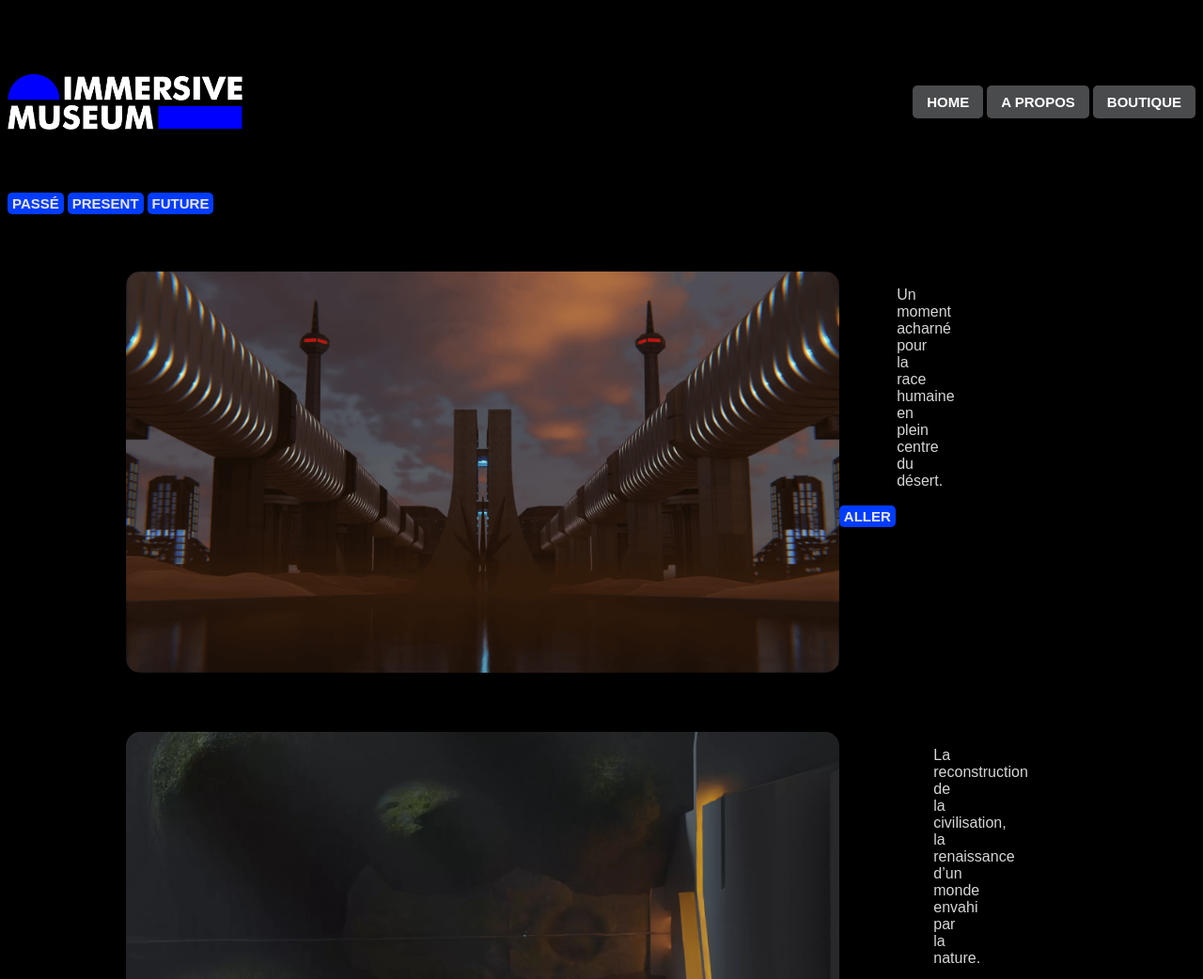
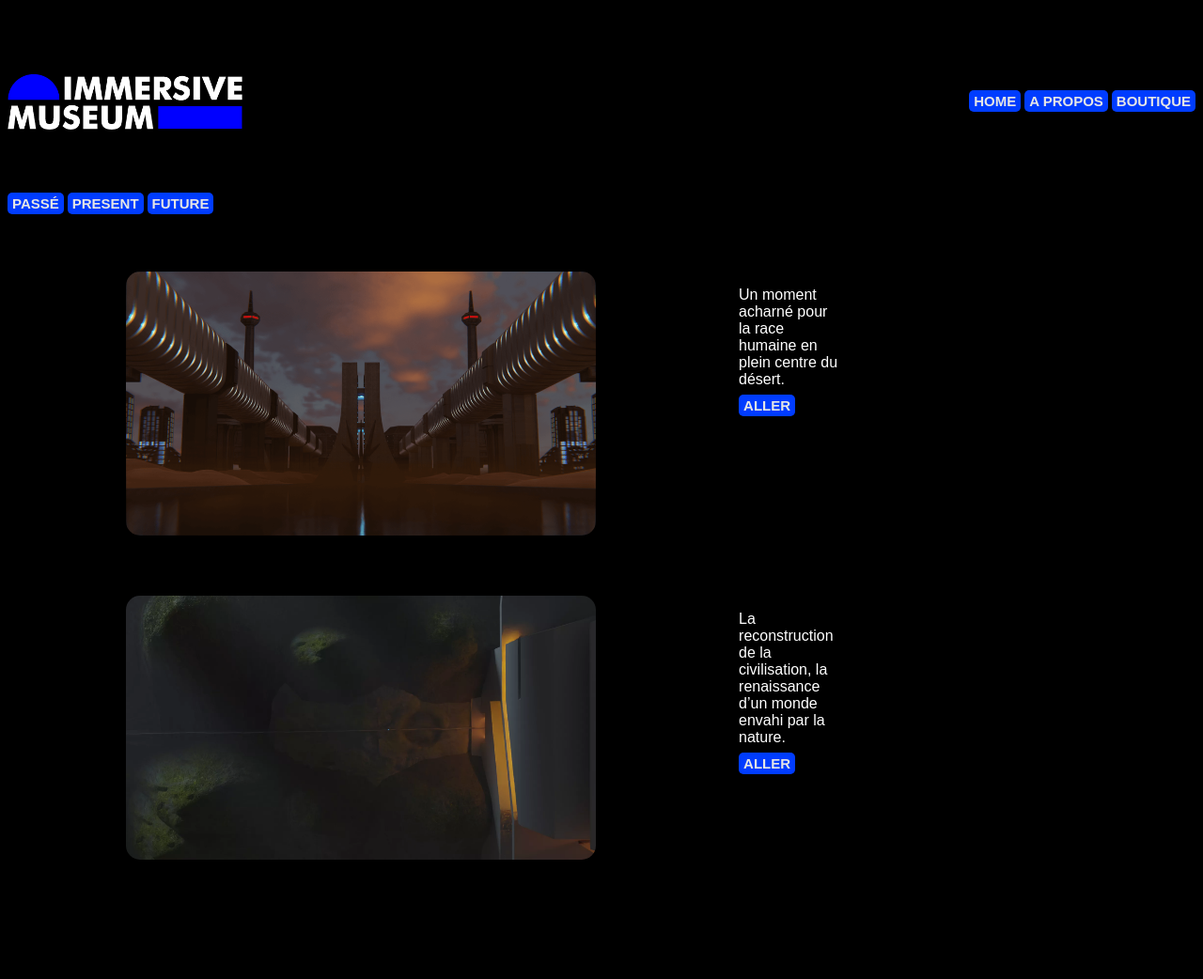
Before and after one commit to BDEB-WEB/tp3-gpr6-jeremy_nathan_Felix, a plain HTML site: page Pages/Futur.html in a window 1280 px wide. Shown: the top 1042 px of the page at 94% size. After the commit the page ends 923 px from the top, so only its background shows below. Drawn offline with Linux system fonts and the light colour scheme.

Commit message:
Upload 21 (Nathan)
Hard Debug
-future html
-passé html
-present html
-css

```diff
--- a/Pages/Futur.html
+++ b/Pages/Futur.html
@@ -9,9 +9,9 @@
 <body class="bodysalles">
   <div class="navbar wf-section"><img src="../Assets/Logo Musee.png" width="250" alt="" class="image-9">
     <div class="navbloc-button">
-      <a href="../index.html" class="button w-button">Home</a>
-      <a href="a-propos.html" class="button w-button">A Propos</a>
-      <a href="boutique.html" class="button w-button">Boutique</a>
+      <a href="../index.html" class="button">Home</a>
+      <a href="a-propos.html" class="button">A Propos</a>
+      <a href="boutique.html" class="button">Boutique</a>
     </div>
   </div>
   <div class="boutton-selection-des-trois-pages wf-section">
@@ -20,16 +20,16 @@
     <a href="Futur.html" class="button">Future</a>
   </div>
   <div class="section-de-selection-des-pages wf-section">
-    <div class="bloctab"><img class="Desert" src="../Assets/Salles du musée/Desert.png" alt="">
+    <div class="bloctab"><img class="Desert" src="../Assets/Salles du musée/Desert.png" width="500px" alt="">
       <div class="blocktextbutton">
-        <p class="paragraph-3"> Un moment acharné pour la race humaine en plein centre du désert.</p>
+        <p class="paragraph"> Un moment acharné pour la race humaine en plein centre du désert.</p>
         <a href="#" class="button">Aller</a>
       </div>
     </div>
   </div>
-          <div class="bloctab"><img class="Rebirth" src="../Assets/Salles du musée/Rebirth.webp" alt="">
+          <div class="bloctab"><img class="Rebirth" src="../Assets/Salles du musée/Rebirth.webp" width="500px" alt="">
             <div class="blocktextbutton">
-              <p class="paragraph-3">La reconstruction de la civilisation, la renaissance d’un monde envahi par la nature. </p>
+              <p class="paragraph">La reconstruction de la civilisation, la renaissance d’un monde envahi par la nature. </p>
               <a href="#" class="button">Aller</a>
             </div>
           </div>
--- a/css/TP3.css
+++ b/css/TP3.css
@@ -310,6 +310,7 @@ body::-webkit-scrollbar-button {
     color: #fff;
     font-family: Arial, Helvetica, sans-serif;
     margin-bottom: 10px;
+    margin-left: 20%;
 
   }
   .text-block {
@@ -745,6 +746,10 @@ body::-webkit-scrollbar-button {
   background-color: #ff8400;
 }
   /* Paragraphes */
+
+  .paragraph-passé {
+    width: 250px;
+  }
 
   .paragraph {
     max-width: 750px;
```
Also changed, not shown: Pages/Passé.html (+5 -5 lines), Pages/Présent.html (+7 -7 lines).
